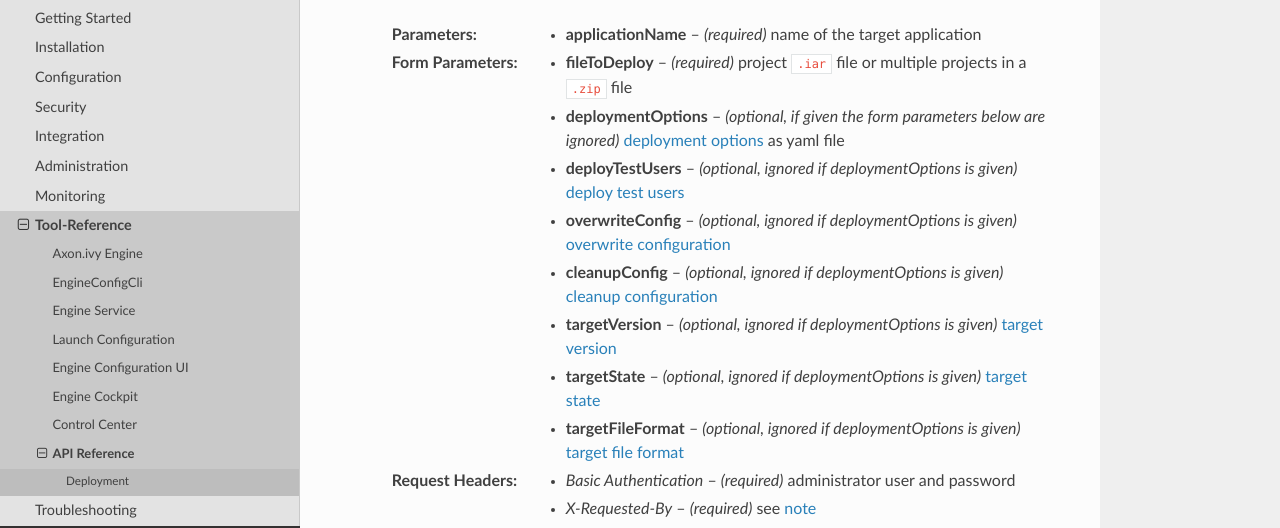
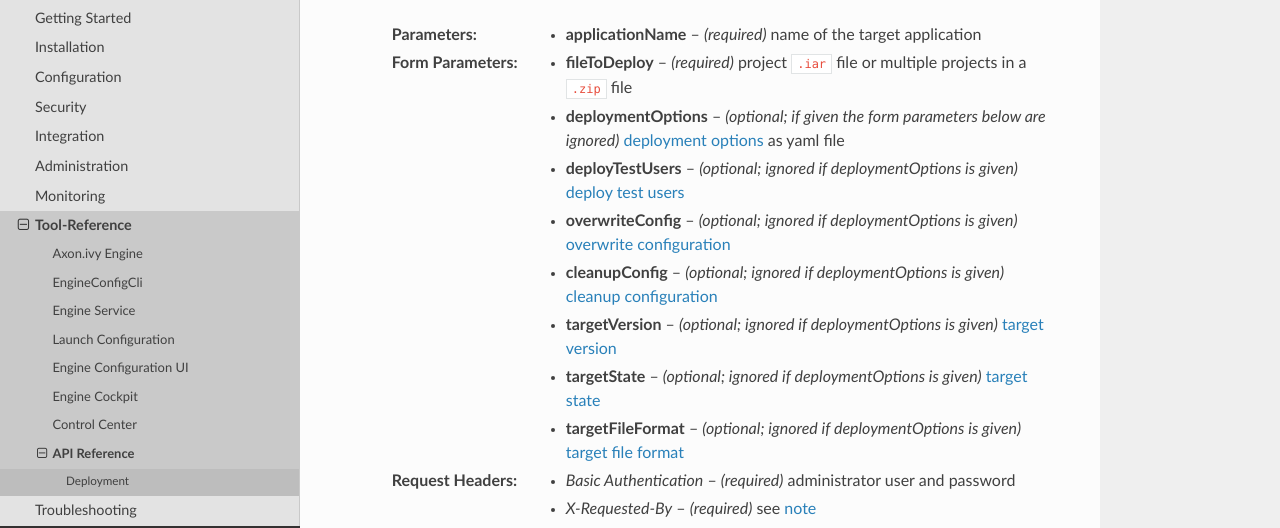
Before and after one commit to bernhardAxonIvy/doc, a Sphinx documentation site: the page built from source/engine-guide/tool-reference/api-reference.rst, in a window 1280 px wide and 900 px high, scrolled down 762 px. Shown: the part 151-679 px from the top of the window. Built offline with Sphinx 7.4.7 and the Read the Docs theme 2.0.0, drawn with Linux system fonts in a browser that asks for light colours; the version number could not be read and is left out.

```diff
--- a/source/engine-guide/tool-reference/api-reference.rst
+++ b/source/engine-guide/tool-reference/api-reference.rst
@@ -53,13 +53,13 @@ Deployment
     :param applicationName: *(required)* name of the target application
 
     :form fileToDeploy: *(required)* project :file:`.iar` file or multiple projects in a :file:`.zip` file
-    :form deploymentOptions: *(optional, if given the form parameters below are ignored)* :ref:`deployment options <deployment-options>` as yaml file
-    :form deployTestUsers: *(optional, ignored if deploymentOptions is given)* :ref:`deploy test users <deployment-options>`
-    :form overwriteConfig: *(optional, ignored if deploymentOptions is given)* :ref:`overwrite configuration <deployment-options>`
-    :form cleanupConfig: *(optional, ignored if deploymentOptions is given)* :ref:`cleanup configuration <deployment-options>`
-    :form targetVersion: *(optional, ignored if deploymentOptions is given)* :ref:`target version <deployment-options>`
-    :form targetState: *(optional, ignored if deploymentOptions is given)* :ref:`target state <deployment-options>`
-    :form targetFileFormat: *(optional, ignored if deploymentOptions is given)* :ref:`target file format <deployment-options>`
+    :form deploymentOptions: *(optional; if given the form parameters below are ignored)* :ref:`deployment options <deployment-options>` as yaml file
+    :form deployTestUsers: *(optional; ignored if deploymentOptions is given)* :ref:`deploy test users <deployment-options>`
+    :form overwriteConfig: *(optional; ignored if deploymentOptions is given)* :ref:`overwrite configuration <deployment-options>`
+    :form cleanupConfig: *(optional; ignored if deploymentOptions is given)* :ref:`cleanup configuration <deployment-options>`
+    :form targetVersion: *(optional; ignored if deploymentOptions is given)* :ref:`target version <deployment-options>`
+    :form targetState: *(optional; ignored if deploymentOptions is given)* :ref:`target state <deployment-options>`
+    :form targetFileFormat: *(optional; ignored if deploymentOptions is given)* :ref:`target file format <deployment-options>`
 
     :reqheader Basic Authentication: *(required)* administrator user and password
     :reqheader X-Requested-By: *(required)* see :ref:`note <api-reference-csrf>`
```
